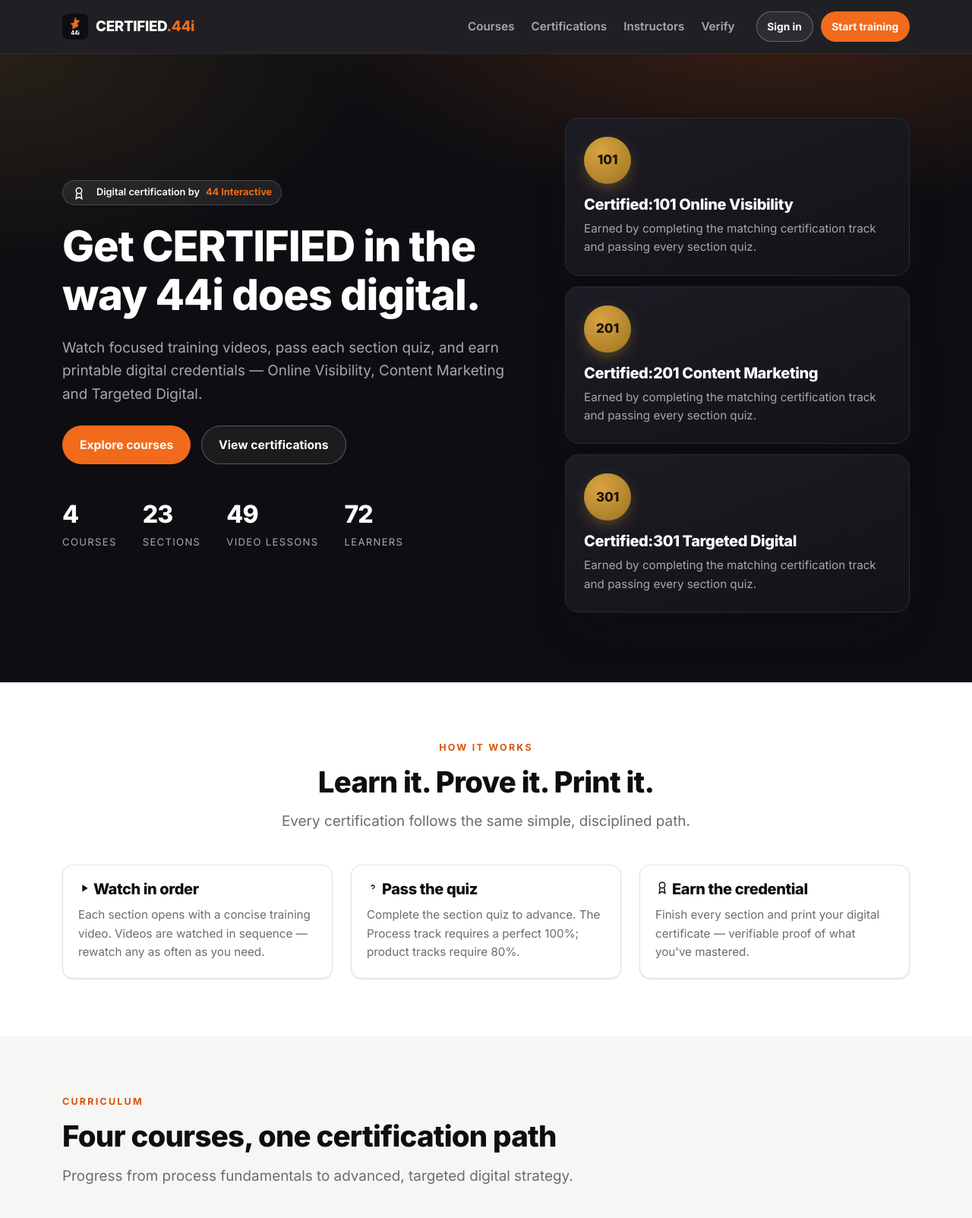
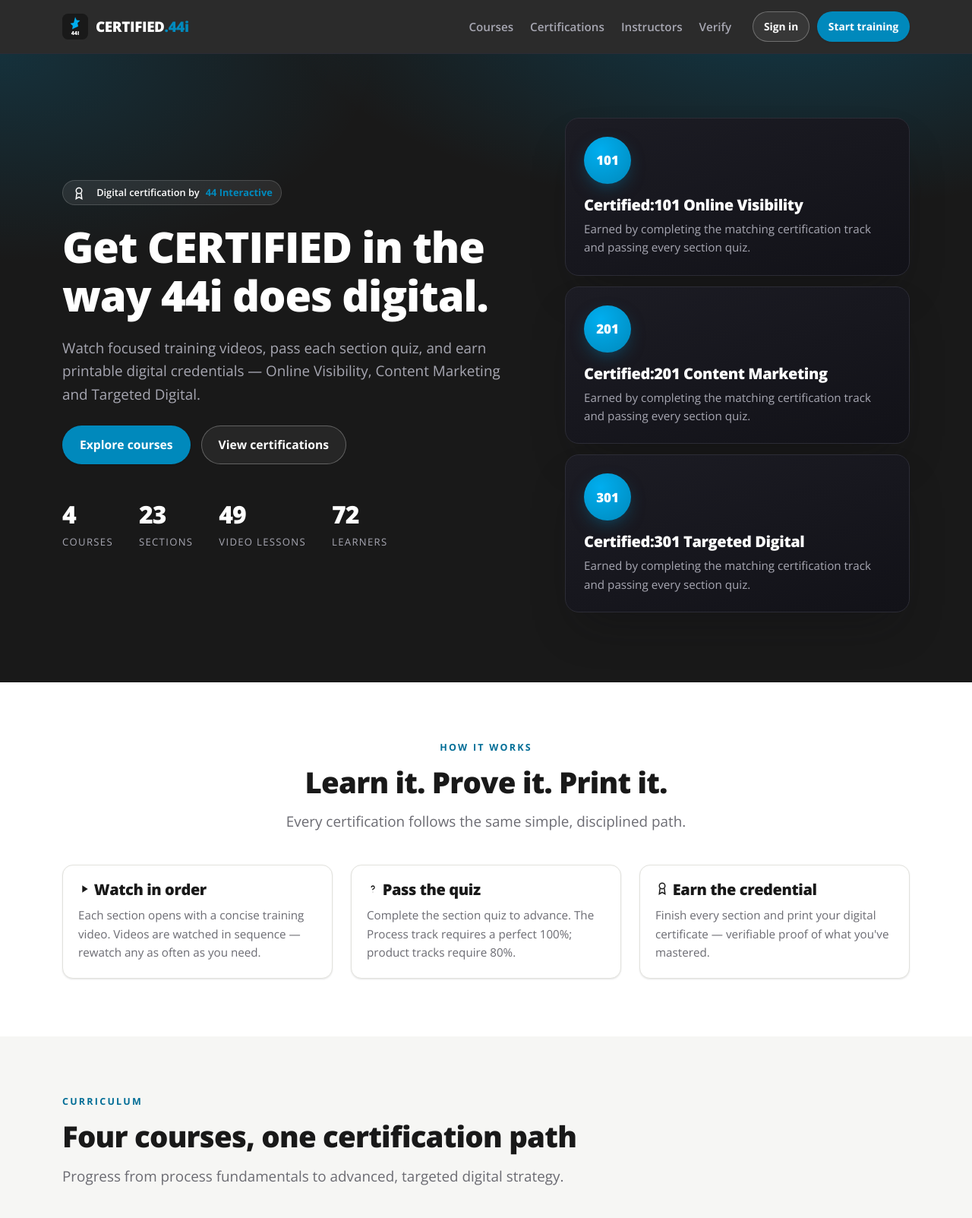
Before and after one commit to YourDigitalGroup/certified-44i, a PHP site: page / in a window 1280 px wide. Shown: the top 1603 px of the page at 76% size. Run offline with PHP 8.4, Linux system fonts and the light colour scheme.

Commit message:
Recolor site to 44i brand (blue/cyan, Open Sans)
Replace the placeholder orange/gold palette with the real fluid44 theme
colors extracted from .oldsite/style.css:
- Primary blue #0089bc, bright cyan #00aeef accent, ink #191919/#231f20
- Open Sans typeface (was Inter)
- Recolor hero glow, buttons, credential seals, player, CTA band, logo/favicon
- Gold retained only for certificate-document seals

Visual reskin only; page content/flows are reworked to the group-login /
Process-only spec in the Supabase wiring step.

Co-Authored-By: Claude Opus 4.8 <noreply@anthropic.com>
Claude-Session: https://claude.ai/code/session_017AKaQJjSQmraZosm5pSY8S

```diff
--- a/404.html
+++ b/404.html
@@ -8,7 +8,7 @@
 <link rel="icon" type="image/svg+xml" href="assets/img/favicon.svg">
 <link rel="preconnect" href="https://fonts.googleapis.com">
 <link rel="preconnect" href="https://fonts.gstatic.com" crossorigin>
-<link href="https://fonts.googleapis.com/css2?family=Inter:wght@400;500;600;700;800&display=swap" rel="stylesheet">
+<link href="https://fonts.googleapis.com/css2?family=Open+Sans:wght@400;600;700;800&display=swap" rel="stylesheet">
 <link rel="stylesheet" href="assets/css/styles.css">
 </head>
 <body>
--- a/assets/css/styles.css
+++ b/assets/css/styles.css
@@ -5,19 +5,20 @@
 
 :root {
   /* Brand palette */
-  --ink:        #0e0e12;
-  --ink-2:      #17171d;
-  --ink-3:      #22222b;
+  --ink:        #191919;
+  --ink-2:      #231f20;
+  --ink-3:      #2d2a28;
   --paper:      #ffffff;
   --paper-2:    #f6f6f4;
   --paper-3:    #ecece8;
   --line:       #e2e2dd;
   --line-dark:  #2c2c36;
 
-  --accent:     #f26a1b;   /* 44i energetic orange */
-  --accent-600: #d9560c;
-  --accent-050: #fdf0e6;
-  --gold:       #d9a441;   /* achievement / certificate accent */
+  --accent:     #0089bc;   /* 44i brand blue */
+  --accent-600: #016d96;
+  --accent-050: #e7f4fa;
+  --cyan:       #00aeef;   /* 44i bright cyan accent */
+  --gold:       #d9a441;   /* reserved for certificate seals only */
   --gold-050:   #faf3e2;
 
   --muted:      #6b6b72;
@@ -27,8 +28,8 @@
   --warn:       #d9a441;
 
   /* Type */
-  --font-sans: "Inter", -apple-system, BlinkMacSystemFont, "Segoe UI", Roboto, Helvetica, Arial, sans-serif;
-  --font-display: "Inter", var(--font-sans);
+  --font-sans: "Open Sans", -apple-system, BlinkMacSystemFont, "Segoe UI", Roboto, Helvetica, Arial, sans-serif;
+  --font-display: "Open Sans", var(--font-sans);
 
   /* Layout */
   --wrap: 1160px;
@@ -95,7 +96,7 @@ ul, ol { margin: 0 0 1rem; padding-left: 1.25rem; }
 /* ---------- Header ---------- */
 .site-header {
   position: sticky; top: 0; z-index: 50;
-  background: rgba(14,14,18,.92);
+  background: rgba(25,25,25,.92);
   backdrop-filter: saturate(140%) blur(10px);
   border-bottom: 1px solid var(--line-dark);
 }
@@ -129,8 +130,8 @@ ul, ol { margin: 0 0 1rem; padding-left: 1.25rem; }
 /* ---------- Hero ---------- */
 .hero {
   background:
-    radial-gradient(1100px 480px at 80% -10%, rgba(242,106,27,.22), transparent 60%),
-    radial-gradient(900px 500px at 0% 0%, rgba(217,164,65,.12), transparent 55%),
+    radial-gradient(1100px 480px at 80% -10%, rgba(0,137,188,.30), transparent 60%),
+    radial-gradient(900px 500px at 0% 0%, rgba(0,174,239,.16), transparent 55%),
     var(--ink);
   color: #fff; position: relative; overflow: hidden;
   padding: 84px 0 92px;
@@ -152,7 +153,7 @@ ul, ol { margin: 0 0 1rem; padding-left: 1.25rem; }
   border: 1px solid var(--line-dark); border-radius: 18px;
   padding: 24px; box-shadow: var(--shadow-lg);
 }
-.credcard__seal { width: 62px; height: 62px; border-radius: 50%; display:grid; place-items:center; background: radial-gradient(circle at 35% 30%, var(--gold), #9c7320); color:#1a1400; font-weight:800; margin-bottom: 16px; box-shadow: 0 8px 24px -8px rgba(217,164,65,.6); }
+.credcard__seal { width: 62px; height: 62px; border-radius: 50%; display:grid; place-items:center; background: radial-gradient(circle at 35% 30%, var(--cyan), var(--accent)); color:#fff; font-weight:800; margin-bottom: 16px; box-shadow: 0 8px 24px -8px rgba(0,137,188,.6); }
 .credcard h3 { color: #fff; }
 .credcard p { color: var(--muted-on-dark); margin: 0; font-size: .95rem; }
 .credcard + .credcard { margin-top: 14px; }
@@ -294,7 +295,7 @@ ul, ol { margin: 0 0 1rem; padding-left: 1.25rem; }
 
 /* ---------- Video demo ---------- */
 .player { aspect-ratio:16/9; background:radial-gradient(600px 300px at 50% 40%, #1e1e28, #0b0b0f); border-radius:var(--radius); display:grid; place-items:center; position:relative; overflow:hidden; border:1px solid var(--line-dark); }
-.player__play { width:78px; height:78px; border-radius:50%; background:var(--accent); display:grid; place-items:center; box-shadow:0 12px 40px -8px rgba(242,106,27,.7); cursor:pointer; transition:transform .15s var(--ease); }
+.player__play { width:78px; height:78px; border-radius:50%; background:var(--accent); display:grid; place-items:center; box-shadow:0 12px 40px -8px rgba(0,137,188,.7); cursor:pointer; transition:transform .15s var(--ease); }
 .player__play:hover { transform:scale(1.06); }
 .player__label { position:absolute; bottom:16px; left:18px; color:var(--muted-on-dark); font-size:.82rem; }
 
@@ -307,7 +308,7 @@ ul, ol { margin: 0 0 1rem; padding-left: 1.25rem; }
 
 /* ---------- CTA band ---------- */
 .cta-band { background: var(--ink); color:#fff; border-radius: 22px; padding: 56px; text-align:center; position:relative; overflow:hidden; }
-.cta-band::before { content:""; position:absolute; inset:0; background: radial-gradient(700px 300px at 50% -30%, rgba(242,106,27,.3), transparent 60%); }
+.cta-band::before { content:""; position:absolute; inset:0; background: radial-gradient(700px 300px at 50% -30%, rgba(0,137,188,.35), transparent 60%); }
 .cta-band > * { position:relative; }
 .cta-band h2 { color:#fff; }
 .cta-band p { color: var(--muted-on-dark); max-width: 56ch; margin: 0 auto 26px; }
--- a/certificates.html
+++ b/certificates.html
@@ -8,7 +8,7 @@
 <link rel="icon" type="image/svg+xml" href="assets/img/favicon.svg">
 <link rel="preconnect" href="https://fonts.googleapis.com">
 <link rel="preconnect" href="https://fonts.gstatic.com" crossorigin>
-<link href="https://fonts.googleapis.com/css2?family=Inter:wght@400;500;600;700;800&display=swap" rel="stylesheet">
+<link href="https://fonts.googleapis.com/css2?family=Open+Sans:wght@400;600;700;800&display=swap" rel="stylesheet">
 <link rel="stylesheet" href="assets/css/styles.css">
 </head>
 <body>
--- a/course-101-process-certification.html
+++ b/course-101-process-certification.html
@@ -8,7 +8,7 @@
 <link rel="icon" type="image/svg+xml" href="assets/img/favicon.svg">
 <link rel="preconnect" href="https://fonts.googleapis.com">
 <link rel="preconnect" href="https://fonts.gstatic.com" crossorigin>
-<link href="https://fonts.googleapis.com/css2?family=Inter:wght@400;500;600;700;800&display=swap" rel="stylesheet">
+<link href="https://fonts.googleapis.com/css2?family=Open+Sans:wght@400;600;700;800&display=swap" rel="stylesheet">
 <link rel="stylesheet" href="assets/css/styles.css">
 </head>
 <body>
--- a/course-101-products-certification.html
+++ b/course-101-products-certification.html
@@ -8,7 +8,7 @@
 <link rel="icon" type="image/svg+xml" href="assets/img/favicon.svg">
 <link rel="preconnect" href="https://fonts.googleapis.com">
 <link rel="preconnect" href="https://fonts.gstatic.com" crossorigin>
-<link href="https://fonts.googleapis.com/css2?family=Inter:wght@400;500;600;700;800&display=swap" rel="stylesheet">
+<link href="https://fonts.googleapis.com/css2?family=Open+Sans:wght@400;600;700;800&display=swap" rel="stylesheet">
 <link rel="stylesheet" href="assets/css/styles.css">
 </head>
 <body>
--- a/course-201-products-certification.html
+++ b/course-201-products-certification.html
@@ -8,7 +8,7 @@
 <link rel="icon" type="image/svg+xml" href="assets/img/favicon.svg">
 <link rel="preconnect" href="https://fonts.googleapis.com">
 <link rel="preconnect" href="https://fonts.gstatic.com" crossorigin>
-<link href="https://fonts.googleapis.com/css2?family=Inter:wght@400;500;600;700;800&display=swap" rel="stylesheet">
+<link href="https://fonts.googleapis.com/css2?family=Open+Sans:wght@400;600;700;800&display=swap" rel="stylesheet">
 <link rel="stylesheet" href="assets/css/styles.css">
 </head>
 <body>
--- a/course-packages-certification.html
+++ b/course-packages-certification.html
@@ -8,7 +8,7 @@
 <link rel="icon" type="image/svg+xml" href="assets/img/favicon.svg">
 <link rel="preconnect" href="https://fonts.googleapis.com">
 <link rel="preconnect" href="https://fonts.gstatic.com" crossorigin>
-<link href="https://fonts.googleapis.com/css2?family=Inter:wght@400;500;600;700;800&display=swap" rel="stylesheet">
+<link href="https://fonts.googleapis.com/css2?family=Open+Sans:wght@400;600;700;800&display=swap" rel="stylesheet">
 <link rel="stylesheet" href="assets/css/styles.css">
 </head>
 <body>
--- a/courses.html
+++ b/courses.html
@@ -8,7 +8,7 @@
 <link rel="icon" type="image/svg+xml" href="assets/img/favicon.svg">
 <link rel="preconnect" href="https://fonts.googleapis.com">
 <link rel="preconnect" href="https://fonts.gstatic.com" crossorigin>
-<link href="https://fonts.googleapis.com/css2?family=Inter:wght@400;500;600;700;800&display=swap" rel="stylesheet">
+<link href="https://fonts.googleapis.com/css2?family=Open+Sans:wght@400;600;700;800&display=swap" rel="stylesheet">
 <link rel="stylesheet" href="assets/css/styles.css">
 </head>
 <body>
--- a/index.html
+++ b/index.html
@@ -8,7 +8,7 @@
 <link rel="icon" type="image/svg+xml" href="assets/img/favicon.svg">
 <link rel="preconnect" href="https://fonts.googleapis.com">
 <link rel="preconnect" href="https://fonts.gstatic.com" crossorigin>
-<link href="https://fonts.googleapis.com/css2?family=Inter:wght@400;500;600;700;800&display=swap" rel="stylesheet">
+<link href="https://fonts.googleapis.com/css2?family=Open+Sans:wght@400;600;700;800&display=swap" rel="stylesheet">
 <link rel="stylesheet" href="assets/css/styles.css">
 </head>
 <body>
--- a/instructors.html
+++ b/instructors.html
@@ -8,7 +8,7 @@
 <link rel="icon" type="image/svg+xml" href="assets/img/favicon.svg">
 <link rel="preconnect" href="https://fonts.googleapis.com">
 <link rel="preconnect" href="https://fonts.gstatic.com" crossorigin>
-<link href="https://fonts.googleapis.com/css2?family=Inter:wght@400;500;600;700;800&display=swap" rel="stylesheet">
+<link href="https://fonts.googleapis.com/css2?family=Open+Sans:wght@400;600;700;800&display=swap" rel="stylesheet">
 <link rel="stylesheet" href="assets/css/styles.css">
 </head>
 <body>
--- a/lesson-demo.html
+++ b/lesson-demo.html
@@ -8,7 +8,7 @@
 <link rel="icon" type="image/svg+xml" href="assets/img/favicon.svg">
 <link rel="preconnect" href="https://fonts.googleapis.com">
 <link rel="preconnect" href="https://fonts.gstatic.com" crossorigin>
-<link href="https://fonts.googleapis.com/css2?family=Inter:wght@400;500;600;700;800&display=swap" rel="stylesheet">
+<link href="https://fonts.googleapis.com/css2?family=Open+Sans:wght@400;600;700;800&display=swap" rel="stylesheet">
 <link rel="stylesheet" href="assets/css/styles.css">
 </head>
 <body>
--- a/package.json
+++ b/package.json
@@ -15,6 +15,6 @@
   },
   "devDependencies": {
     "@electric-sql/pglite": "^0.5.4",
-    "playwright": "^1.47.0"
+    "playwright": "^1.61.1"
   }
 }
--- a/privacy.html
+++ b/privacy.html
@@ -8,7 +8,7 @@
 <link rel="icon" type="image/svg+xml" href="assets/img/favicon.svg">
 <link rel="preconnect" href="https://fonts.googleapis.com">
 <link rel="preconnect" href="https://fonts.gstatic.com" crossorigin>
-<link href="https://fonts.googleapis.com/css2?family=Inter:wght@400;500;600;700;800&display=swap" rel="stylesheet">
+<link href="https://fonts.googleapis.com/css2?family=Open+Sans:wght@400;600;700;800&display=swap" rel="stylesheet">
 <link rel="stylesheet" href="assets/css/styles.css">
 </head>
 <body>
--- a/terms.html
+++ b/terms.html
@@ -8,7 +8,7 @@
 <link rel="icon" type="image/svg+xml" href="assets/img/favicon.svg">
 <link rel="preconnect" href="https://fonts.googleapis.com">
 <link rel="preconnect" href="https://fonts.gstatic.com" crossorigin>
-<link href="https://fonts.googleapis.com/css2?family=Inter:wght@400;500;600;700;800&display=swap" rel="stylesheet">
+<link href="https://fonts.googleapis.com/css2?family=Open+Sans:wght@400;600;700;800&display=swap" rel="stylesheet">
 <link rel="stylesheet" href="assets/css/styles.css">
 </head>
 <body>
```
Also changed, not shown: assets/img/favicon.svg, assets/img/logomark.svg, 1 other file.
